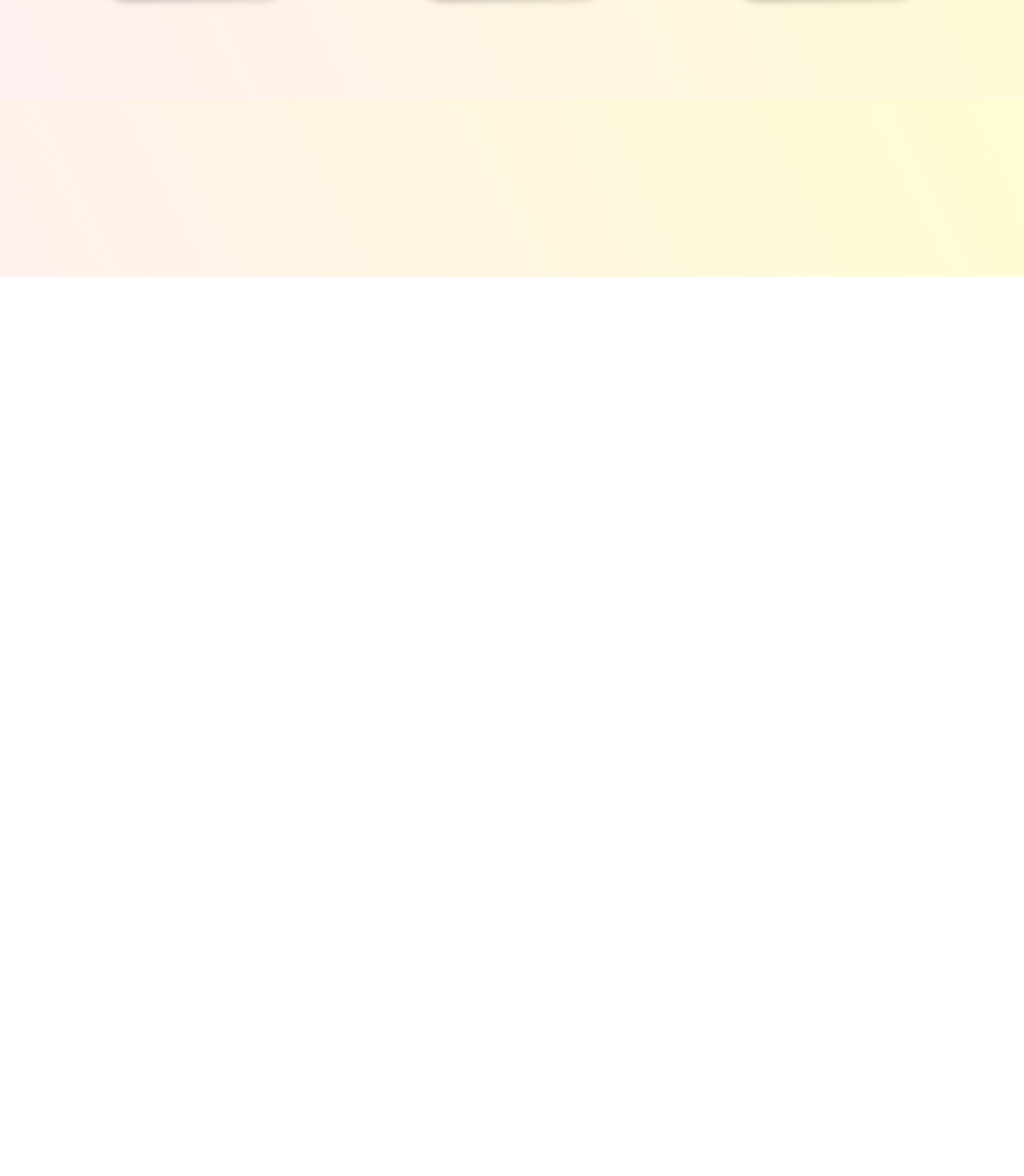
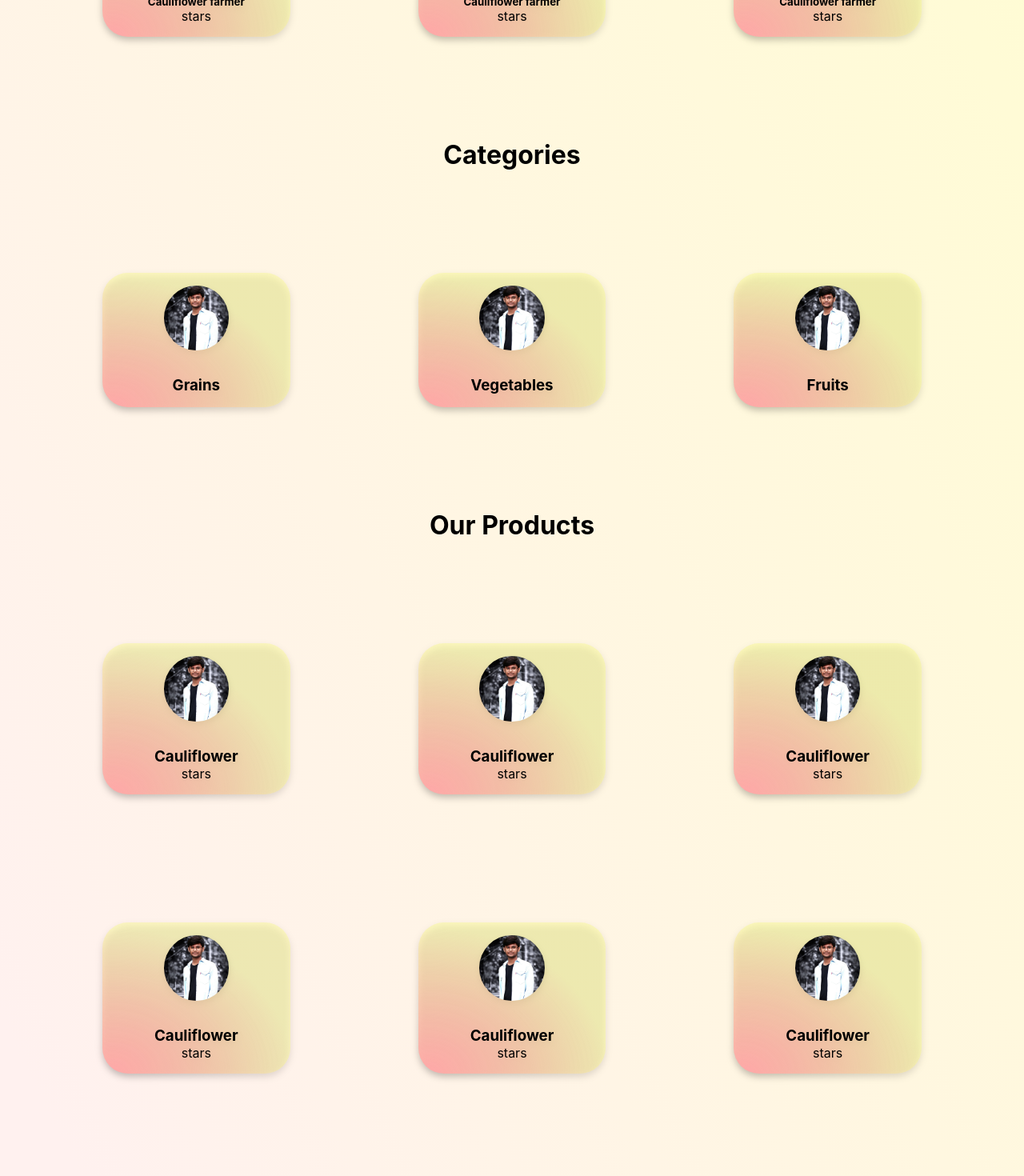
Before and after one commit to pandeyprashant123-coder/krishi_bazar, a React (Create React App) app: page / in a window 1280 px wide. Shown: the part 454-1924 px from the top of the page at 80% size. Before the commit the page ends 800 px from the top, so only its background shows below. Built offline with nearby package versions, Linux system fonts and the light colour scheme.

Commit message:
new update

```diff
--- a/src/App.css
+++ b/src/App.css
@@ -117,11 +117,15 @@ nav ul li a:hover ,nav li a.active{
 }
 
 /* --farmer card-- */
+.available_farmers{
+  margin-top: 3rem;
+}
 .available{
   text-align: center;
 }
 .farmer_cards{
-  display: flex;
+  display: grid;
+  grid-template-columns: 1fr 1fr 1fr;
   justify-content: space-around;
   gap: 2rem;
   margin: 4rem;
@@ -135,10 +139,32 @@ nav ul li a:hover ,nav li a.active{
   padding: 1rem;
   margin: 4rem;
   border-radius: 2rem;
+  transition: scale .3s ease-in-out;
   background: radial-gradient(96.41% 96.41% at 5.28% 100%, #FFA7A7 0%, rgba(248, 250, 134, 0.416) 100%) ;
 filter: drop-shadow(0px 4px 4px rgba(0, 0, 0, 0.25));
+}
+.farmer_card:hover{
+  transform: scale(1.02);
 }
 .farmer_img{
   width: 40%;
   border-radius: 100%;
 }
+
+
+/* dashbosrd */
+
+th{
+  color: rgb(59, 174, 251);
+  font-weight: 800;
+}
+th, td {
+  border-bottom: 1px solid rgb(8, 8, 8);
+  padding: 2rem;
+}
+.Table_dashborad{
+  margin-top: 2rem;
+  border: 1rem;
+  margin-inline: auto;
+  filter: drop-shadow(0px 4px 4px rgba(0, 0, 0, 0.25));
+}
--- a/src/App.js
+++ b/src/App.js
@@ -1,5 +1,6 @@
 
 import './App.css';
+import { Dashboard } from './components/Dashboard';
 import { Footer } from './components/Footer';
 import { Navbar } from './components/Navbar';
 import { Home } from './pages/Home';
@@ -12,6 +13,7 @@ function App() {
       <Home/>
       {/* <Footer/> */}
       {/* <Product_detail/> */}
+      {/* <Dashboard/> */}
     </div>
   );
 }
--- /dev/null
+++ b/src/components/Dashboard.js
@@ -0,0 +1,45 @@
+import React from 'react'
+
+export const Dashboard = () => {
+  return (
+    <div className="admin_table">
+        <table className='Table_dashborad'>
+            <tr className='table_heading'>
+                <th>Product Name</th>
+                <th>Farmer</th>
+                <th>Buyer</th>
+                <th>Price</th>
+                <th>Status</th>
+            </tr>
+            <tr className='Table_items'>
+                <td>Cauliflower</td>
+                <td>Yukesh Katwal</td>
+                <td>Raju Kadel</td>
+                <td>Rs:20/kg</td>
+                <td>Pending...</td>
+            </tr>
+            <tr className='Table_items'>
+                <td>Cauliflower</td>
+                <td>Yukesh Katwal</td>
+                <td>Raju Kadel</td>
+                <td>Rs:20/kg</td>
+                <td>Pending...</td>
+            </tr>
+            <tr className='Table_items'>
+                <td>Cauliflower</td>
+                <td>Yukesh Katwal</td>
+                <td>Raju Kadel</td>
+                <td>Rs:20/kg</td>
+                <td>Pending...</td>
+            </tr>
+            <tr className='Table_items'>
+                <td>Cauliflower</td>
+                <td>Yukesh Katwal</td>
+                <td>Raju Kadel</td>
+                <td>Rs:20/kg</td>
+                <td>Pending...</td>
+            </tr>
+        </table>
+    </div>
+  )
+}
--- a/src/components/Navbar.js
+++ b/src/components/Navbar.js
@@ -1,5 +1,6 @@
 import React from 'react'
 import Logo from '../images/logo.png'
+import {FaUser} from 'react-icons/fa'
 
 export const Navbar = () => {
   return (
@@ -19,9 +20,8 @@ export const Navbar = () => {
                     </ul>
                 </nav>
                 <div className="icon">
-                    <a href="cartpage.html"><i className="fas fa-cart-plus"></i></a>
+                    <FaUser/>
                 </div>
-                <img src="img/menu.png" className="menuicon" onclick="menutoggle()"/>
             </div>
         </div>
     </div>
--- a/src/pages/Home.js
+++ b/src/pages/Home.js
@@ -21,7 +21,7 @@ export const Home = () => {
     </div>
     <div className="available_farmers">
             <h1 className="available">
-                Available Farmers
+                Our Happy Farmers
             </h1>
             <div className="farmer_cards">
                 <div className="farmer_card">
@@ -50,6 +50,80 @@ export const Home = () => {
                 </div>
             </div>
         </div>
+    <div className="available_farmers">
+            <h1 className="available">
+                Categories
+            </h1>
+            <div className="farmer_cards">
+                <div className="farmer_card">
+                    <img className='farmer_img' src={Nilesh} alt="" />
+                    <div className="farmer_detail">
+                        <h3 className="name">Grains</h3>
+                    </div>
+                </div>
+                <div className="farmer_card">
+                    <img className='farmer_img' src={Nilesh} alt="" />
+                    <div className="farmer_detail">
+                        <h3 className="name">Vegetables</h3>
+                    </div>
+                </div>
+                <div className="farmer_card">
+                    <img className='farmer_img' src={Nilesh} alt="" />
+                    <div className="farmer_detail">
+                        <h3 className="name">Fruits</h3>
+                    </div>
+                </div>
+            </div>
+        </div>
+    <div className="available_farmers">
+            <h1 className="available">
+                Our Products
+            </h1>
+            <div className="farmer_cards">
+                <div className="farmer_card">
+                    <img className='farmer_img' src={Nilesh} alt="" />
+                    <div className="farmer_detail">
+                        <h3 className="name">Cauliflower</h3>
+                        <div className="rating">stars</div>
+                    </div>
+                </div>
+                <div className="farmer_card">
+                    <img className='farmer_img' src={Nilesh} alt="" />
+                    <div className="farmer_detail">
+                        <h3 className="name">Cauliflower</h3>
+                        <div className="rating">stars</div>
+                    </div>
+                </div>
+                <div className="farmer_card">
+                    <img className='farmer_img' src={Nilesh} alt="" />
+                    <div className="farmer_detail">
+                        <h3 className="name">Cauliflower</h3>
+                        <div className="rating">stars</div>
+                    </div>
+                </div>
+                <div className="farmer_card">
+                    <img className='farmer_img' src={Nilesh} alt="" />
+                    <div className="farmer_detail">
+                        <h3 className="name">Cauliflower</h3>
+                        <div className="rating">stars</div>
+                    </div>
+                </div>
+                <div className="farmer_card">
+                    <img className='farmer_img' src={Nilesh} alt="" />
+                    <div className="farmer_detail">
+                        <h3 className="name">Cauliflower</h3>
+                        <div className="rating">stars</div>
+                    </div>
+                </div>
+                <div className="farmer_card">
+                    <img className='farmer_img' src={Nilesh} alt="" />
+                    <div className="farmer_detail">
+                        <h3 className="name">Cauliflower</h3>
+                        <div className="rating">stars</div>
+                    </div>
+                </div>
+            </div>
+        </div>
     </>
   )
 }
```
